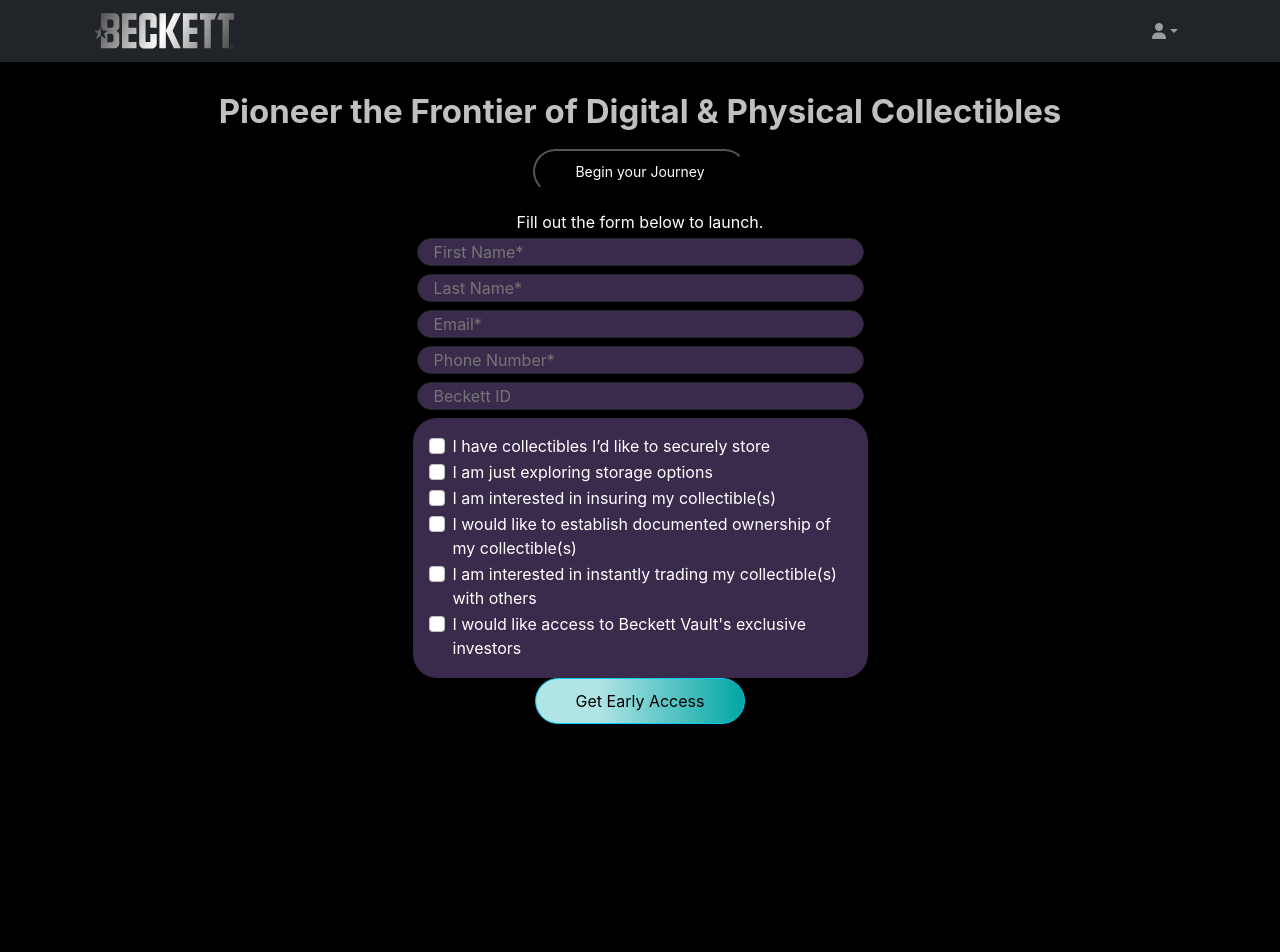
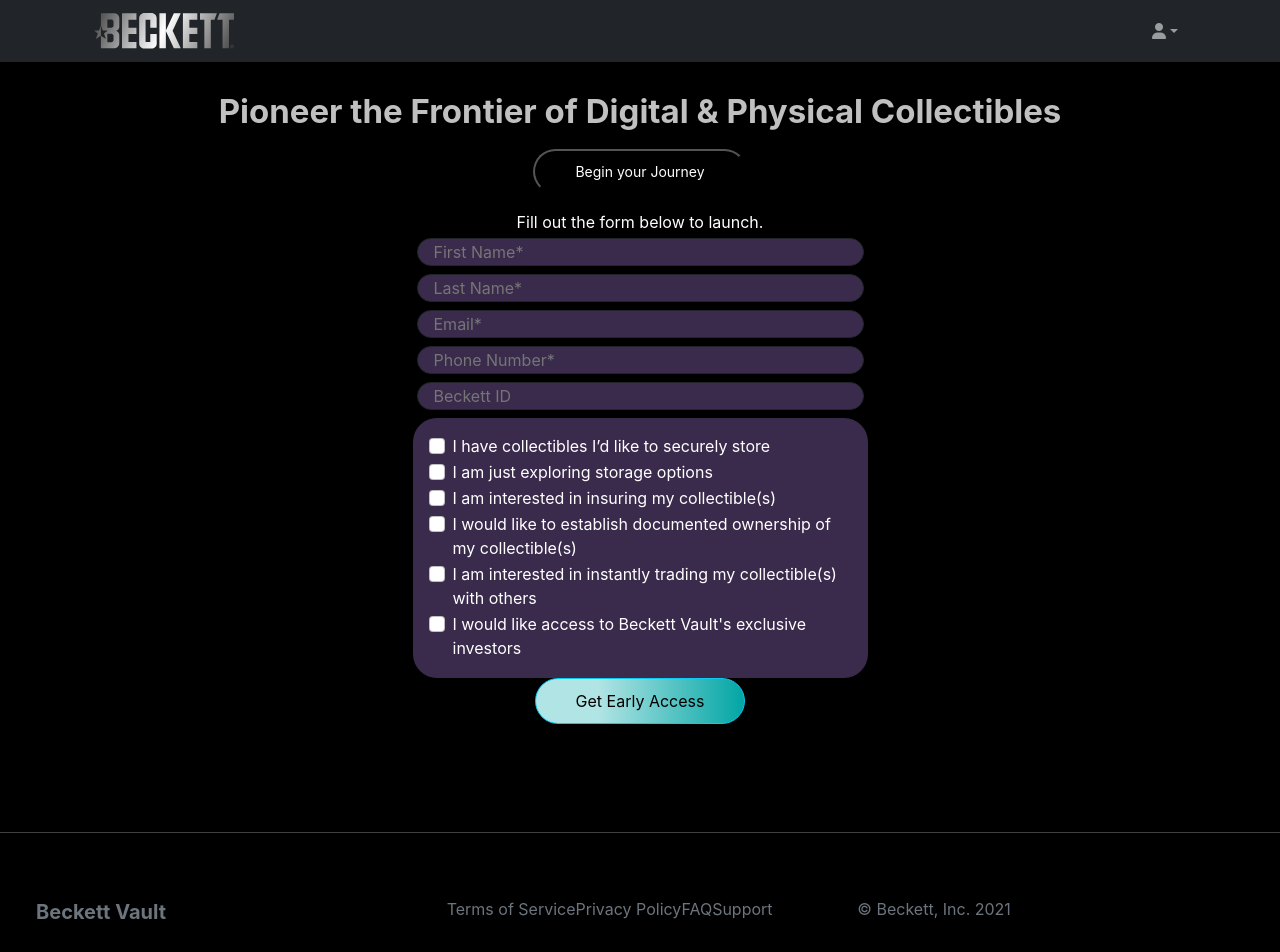
Before and after one commit to beckett-media/vault-react, a React (Create React App) app: page / in a window 1280 px wide. Shown: the top 952 px of the page. Before the commit the page ends 866 px from the top, so only its background shows below. Built offline with nearby package versions, Linux system fonts and the light colour scheme.

Commit message:
created footer component

```diff
--- a/src/app/components/Generic/Footer.js
+++ b/src/app/components/Generic/Footer.js
@@ -1,13 +1,30 @@
 import React from 'react';
+import { Col, Row } from 'react-bootstrap';
+import { Link } from 'react-router-dom';
 import './Footer.scss';
 
 const Footer = () => {
   return (
-    <footer className='footer mt-auto py-3  dark'>
-      <div className='container'>
-        <span className='text-muted'></span>
-      </div>
-    </footer>
+    <>
+      <hr />
+      <Row className='footer mb-2 py-5 mx-4 dark'>
+        <Col >
+          <Link to='/about'>
+            <span className='text-muted fs-5 fw-bold'>Beckett Vault</span>
+          </Link>
+        </Col>
+        <Col >
+          <span className='text-muted'>Terms of Service</span>
+          <span className='text-muted'>Privacy Policy</span>
+          <span className='text-muted'>FAQ</span>
+          <span className='text-muted'>Support</span>
+        </Col>
+        {/** TODO: Verify this should be 2021 */}
+        <Col >
+          <span className='text-muted'>&copy; Beckett, Inc. 2021</span>
+        </Col>
+      </Row>
+    </>
   );
 };
 
```
